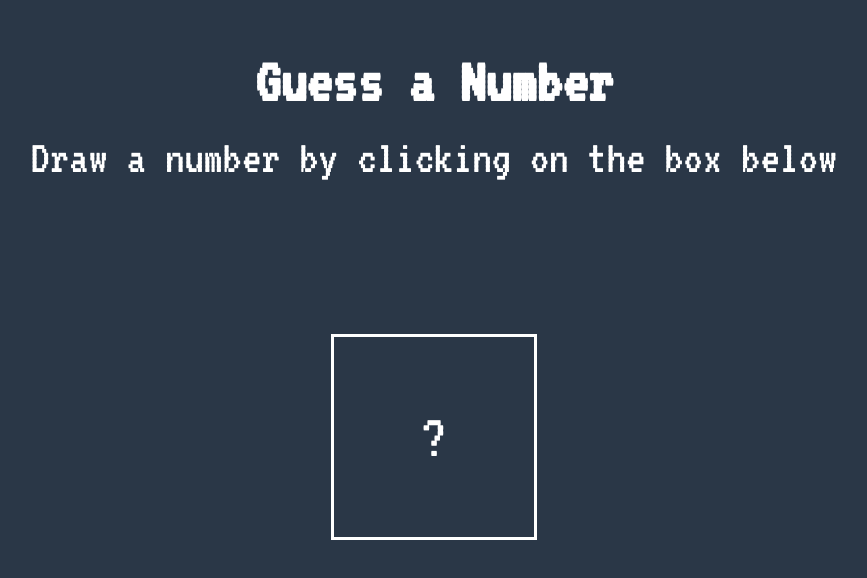
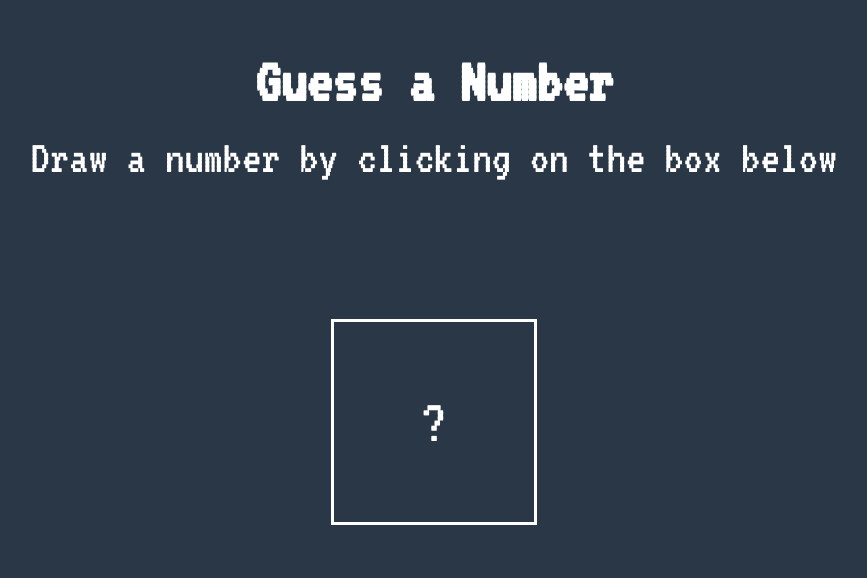
Before and after one commit to katmart93/guess-a-number, a React (Create React App) app: page / in a window 1536 px wide. Shown: the top 578 px of the page, without its empty margins (334-1201 px from the left). Built offline with nearby package versions, Linux system fonts and the light colour scheme.

Commit message:
styles finished

```diff
--- a/src/App.css
+++ b/src/App.css
@@ -91,10 +91,6 @@ input[type="number"]::-webkit-outer-spin-button {
     font-size: 1.5rem;
   }
 
-  .msg-container {
-    /* height: 17vh; */
-  }
-
   .players-number input {
     width: 150px;
   }
@@ -119,7 +115,7 @@ input[type="number"]::-webkit-outer-spin-button {
   .game {
     display: flex;
     justify-content: space-around;
-    padding: 60px 0;
+    padding: 55px 0;
   }
 
   .players-number input {
@@ -137,6 +133,10 @@ input[type="number"]::-webkit-outer-spin-button {
   h1 {
     padding: 50px 0 10px 0;
   }
+
+  .game {
+    padding: 45px 0;
+  }
 }
 
 /* 4k styles */
@@ -153,6 +153,10 @@ input[type="number"]::-webkit-outer-spin-button {
     max-width: 1440px;
   }
 
+  .game {
+    padding: 60px 0;
+  }
+
   .players-number input {
     width: 400px;
     padding: 15px 0;
```
